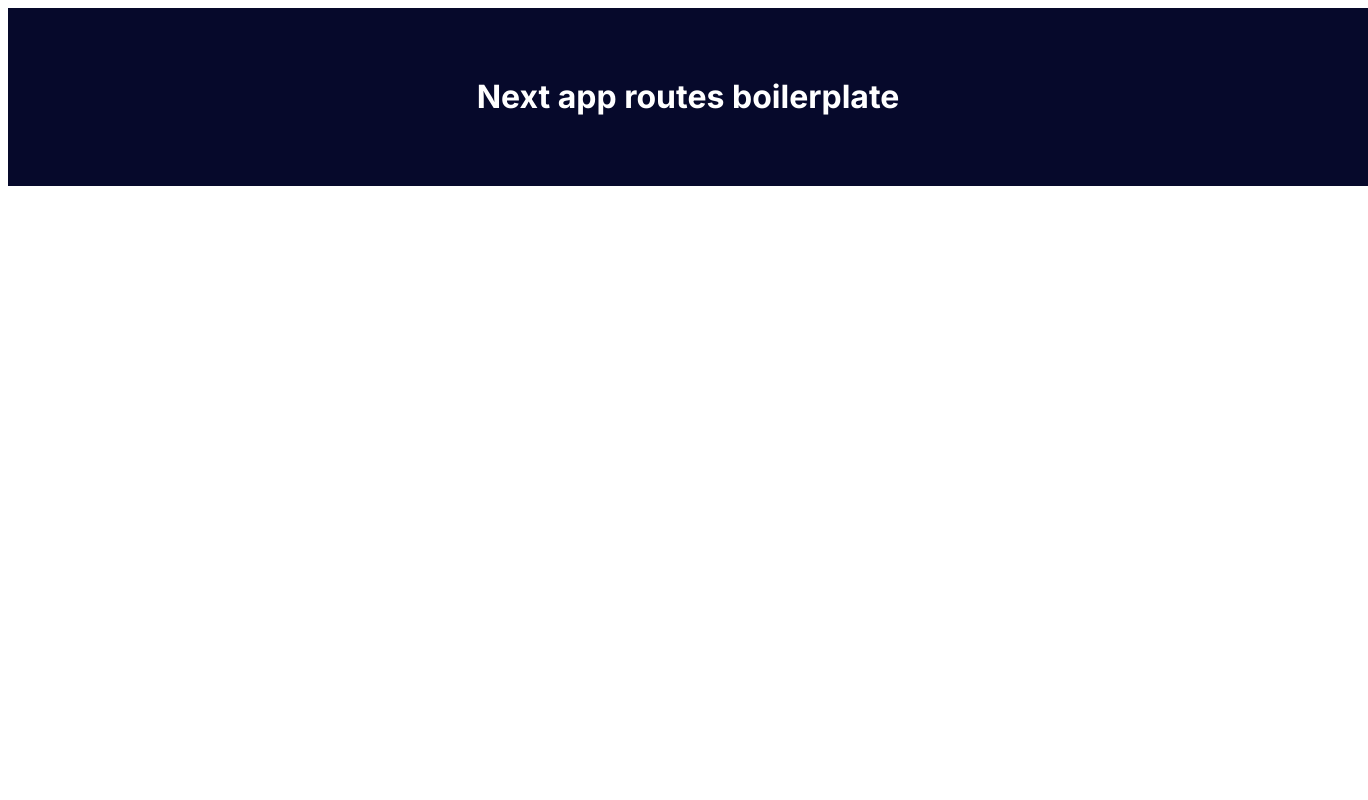
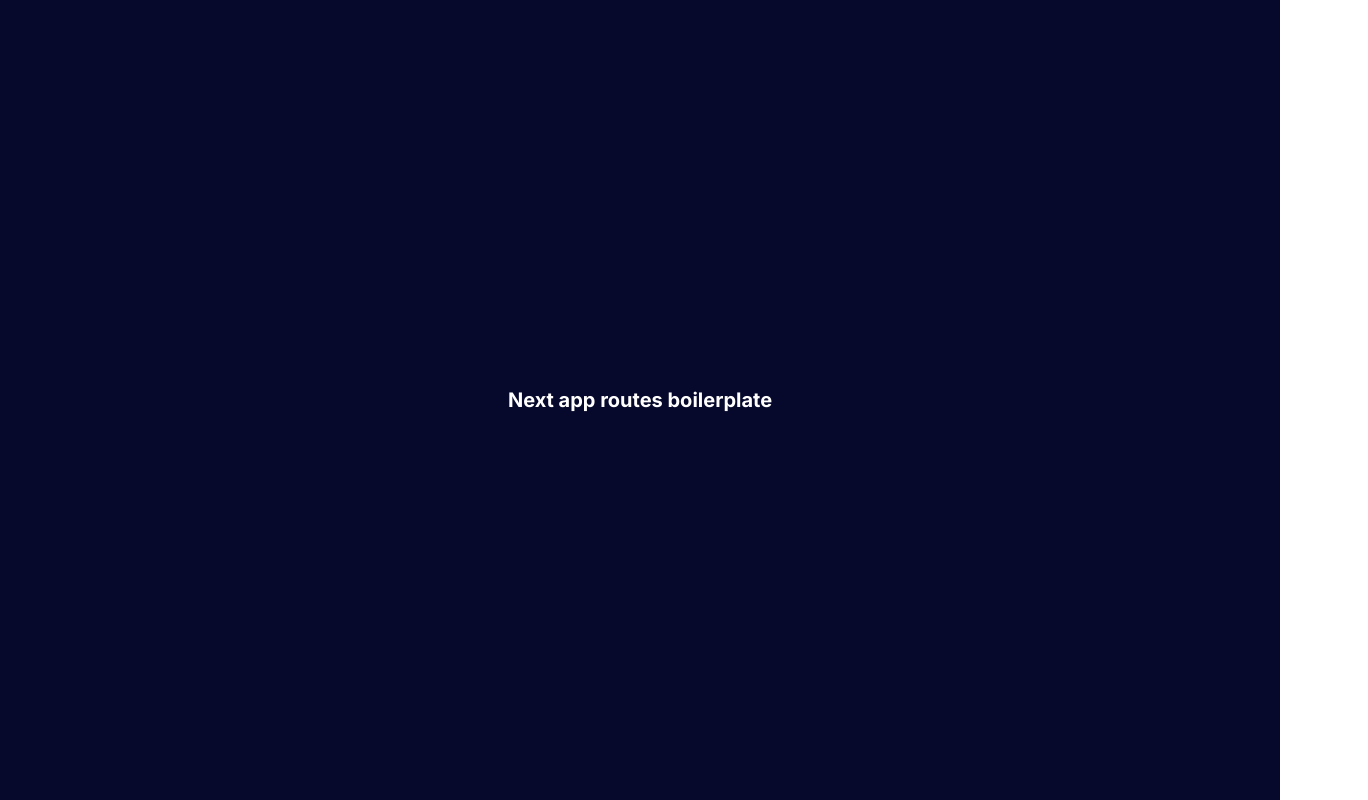
Before and after one commit to caioalvess/next-app-routes-boilerplate, a Next.js app: page / in a window 1280 px wide. Shown: the whole page, 1368 px wide, since content can reach past the window. Built offline with nearby package versions, Linux system fonts and the light colour scheme.

Commit message:
FEAT: RESET CSS GLOBAL STYLES

```diff
--- a/src/app/layout.tsx
+++ b/src/app/layout.tsx
@@ -2,6 +2,7 @@
 import { Inter } from "next/font/google";
 
 import StyledComponentsRegistry from "@/lib/registry";
+import { Providers } from "./providers";
 
 const inter = Inter({ subsets: ["latin"] });
 
@@ -18,7 +19,9 @@
   return (
     <html lang="en">
       <body className={inter.className}>
-        <StyledComponentsRegistry>{children}</StyledComponentsRegistry>
+        <StyledComponentsRegistry>
+          <Providers>{children}</Providers>
+        </StyledComponentsRegistry>
       </body>
     </html>
   );
--- /dev/null
+++ b/src/app/providers.tsx
@@ -0,0 +1,11 @@
+import GlobalStyles from "@/styles/global";
+import { PropsWithChildren } from "react";
+
+export function Providers({ children }: PropsWithChildren) {
+  return (
+    <>
+      <GlobalStyles />
+      {children}
+    </>
+  );
+}
--- /dev/null
+++ b/src/styles/global.ts
@@ -0,0 +1,25 @@
+"use client";
+
+import { createGlobalStyle } from "styled-components";
+
+const GlobalStyles = createGlobalStyle`
+    * {
+        margin: 0;
+        padding: 0;
+        box-sizing: border-box;
+    }
+
+    html {
+        font-size: 62.5%;
+    }
+
+    html, body, #__next {
+        height: 100%;
+    }
+
+    body {
+        font-family: system-ui, -apple-system, BlinkMacSystemFont, 'Segoe UI', Roboto, Oxygen, Ubuntu, Cantarell, 'Open Sans', 'Helvetica Neue', sans-serif;
+    }
+`;
+
+export default GlobalStyles;
```
